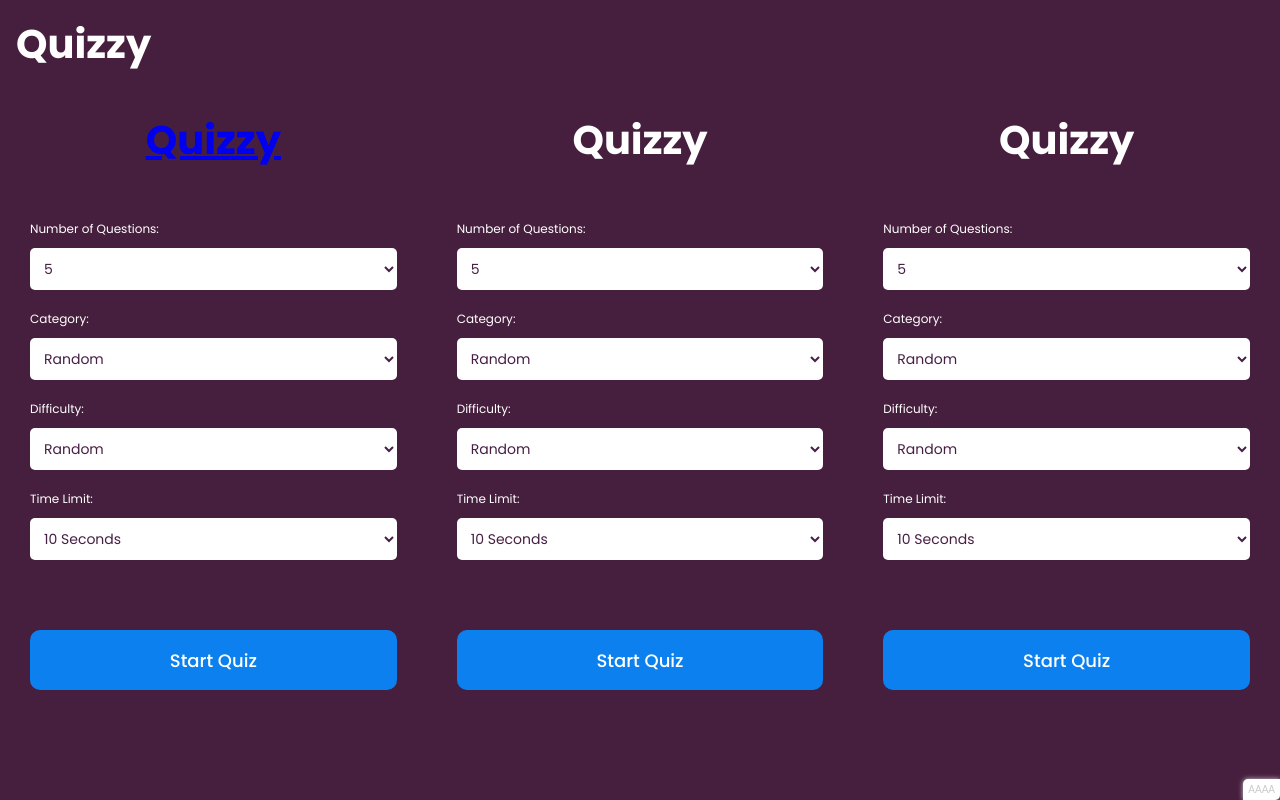
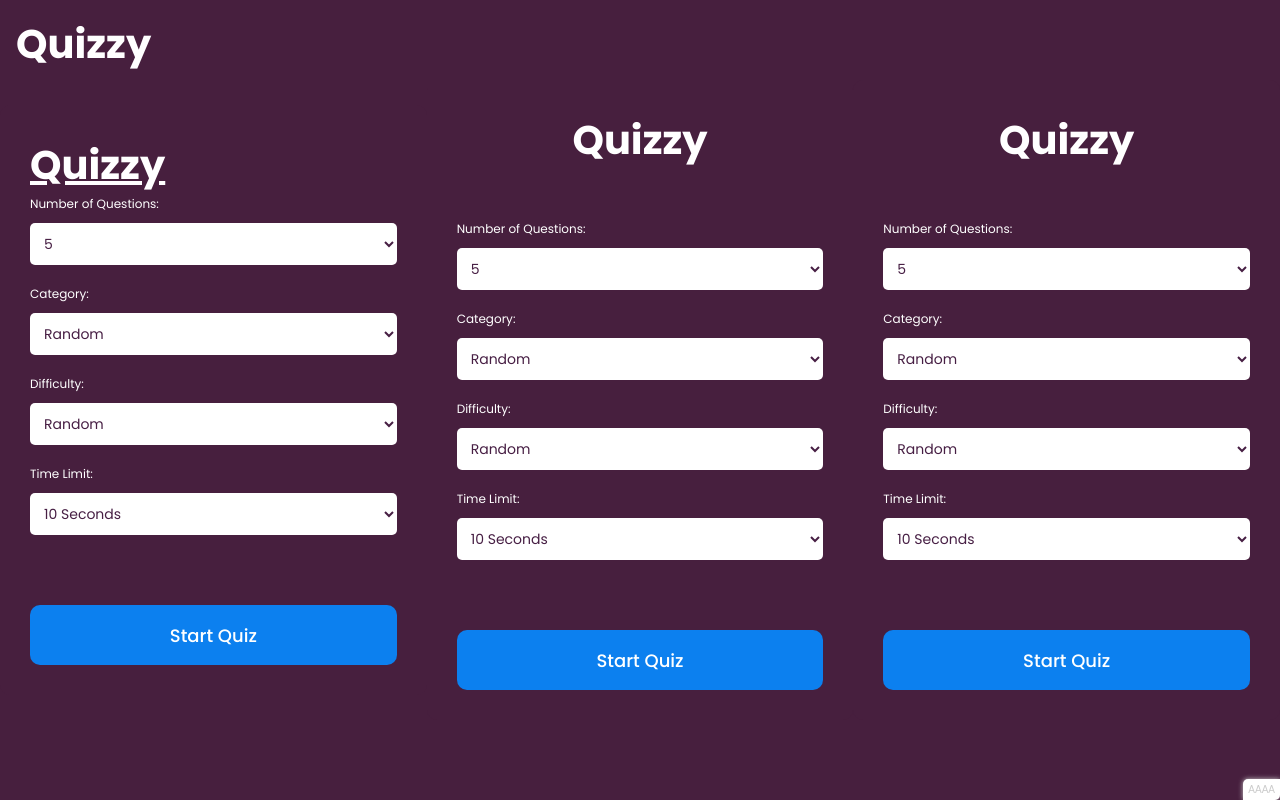
Before and after one commit to Gaemon0704/quizzy, a plain HTML site: page index.html in a window 1280 px wide. Drawn offline with Linux system fonts and the light colour scheme.

Commit message:
Update index.html

```diff
--- a/index.html
+++ b/index.html
@@ -20,7 +20,7 @@
     </div>
     <div class="container">
       <div class="start-screen">
-        <h1 class="heading"><a href="landing.html">Quizzy</a></h1>
+        <h1><a class="heading" href="landing.html">Quizzy</a></h1>
         <div class="settings">
           <label for="num-questions">Number of Questions:</label>
           <select id="num-questions">
```
